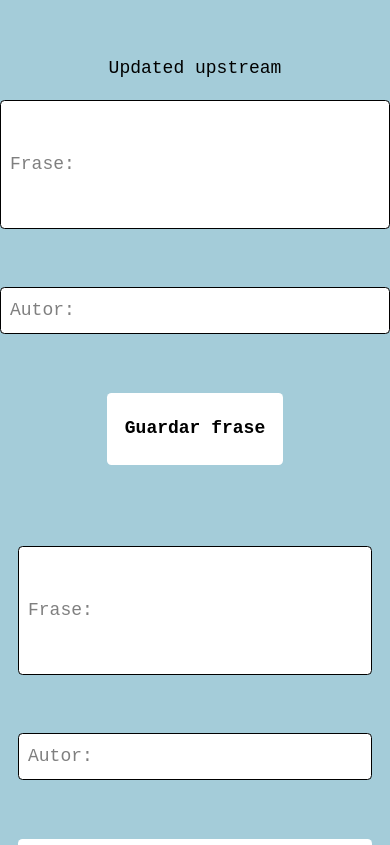
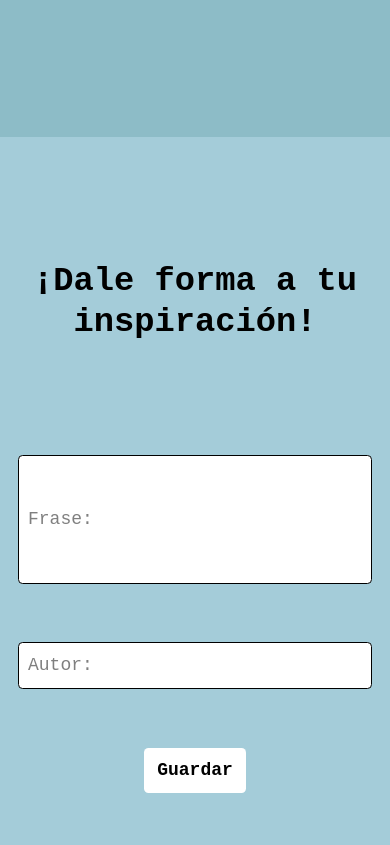
Before and after one commit to miaryl/p7_proyecto4, a React (Vite) app: page / in a window 390 px wide. Shown: the part 820-1665 px from the top of the page. Built offline with nearby package versions, Linux system fonts and the light colour scheme; a web font is replaced by a local one.

Commit message:
Form responsive section with full screen height

```diff
--- a/src/App.jsx
+++ b/src/App.jsx
@@ -12,13 +12,17 @@ function App() {
   return (
     <>
     <header> <Navbar /> </header>
-   <section id="inicio" className="scroll-mt-25 flex flex-col items-center gap-1 bg-[#8DBCC7] mt-25">
+    <section
+  id="inicio"
+  className="scroll-mt-25 flex flex-col items-center justify-center gap-1 bg-[#8DBCC7] mt-25 min-h-screen"
+>
   <h1 className="text-center text-4xl sm:text-5xl md:text-5xl lg:text-7xl xl:text-7xl font-bold mb-15 mt-15">
     MOTIVA TU DÍA
   </h1>
-      <ShowQuote />
-      <AddQuote />
-    </section>
+  <ShowQuote />
+  <AddQuote />
+</section>
+
 
     <section id="añadir" className="scroll-mt-25 flex flex-col items-center gap-4 bg-[#A4CCD9]">
       <Form />
--- a/src/components/form/form.jsx
+++ b/src/components/form/form.jsx
@@ -13,8 +13,7 @@ function Form () {
         const storedQuotes = JSON.parse(localStorage.getItem("quotes")) || [];
         setQuotes(storedQuotes);
         setRandomFrom(storedQuotes);
- }
-    , []);
+    }, []);
 
     const setRandomFrom = (quotes) => {
         if (quotes.length > 0) {
@@ -56,54 +55,18 @@ function Form () {
 
        setText("");
        setAuthor("");
-
-
     };
-
-    /*const handleEdit = (index) => {
-        const quoteToEdit = quotes[index];
-        setText(quoteToEdit.text);
-        setAuthor(quoteToEdit.author);
-        setEditingIndex(index);
-    };
-    const handleDelete = (index) => {
-        const updatedQuotes = quotes.filter((_, i) => i !== index);
-        updateStorage(updatedQuotes);
-        setEditingIndex(null);
-    };*/
-
-
-
 
     return (
         <>
-      <h2 className="text-3xl sm:text-4xl md:text-5xl lg:text-6xl font-bold text-center mt-10 mb-8">
+<section className="h-screen flex flex-col justify-center items-center px-4">
+  <h2 className="text-3xl sm:text-4xl md:text-5xl lg:text-6xl font-bold text-center mb-25">
     ¡Dale forma a tu inspiración!
   </h2>
- Updated upstream
-        <form onSubmit={handleSubmit}
-        className="quote-form flex flex-col gap-4 w-full max-w-md">
-        <input
-            type="text"
-            placeholder="Frase:"
-            value={text}
-            onChange={(e) => setText(e.target.value)}
-            className="quote-input border rounded bg-white py-[50px] mb-9 pl-2"
-            required
-        />
-        <input
-            type="text"
-            placeholder="Autor:"
-            value={author}
-            onChange={(e) => setAuthor(e.target.value)}
-            className="author-input border rounded bg-white p-2 mb-9"
-        />
-        <button type="submit"
-        className="w-auto self-center rounded bg-white font-bold cursor-pointer hover:bg-gray-200 px-4 py-5 mb-14">Guardar frase</button>
-        </form>
+
   <form
     onSubmit={handleSubmit}
-  className="quote-form flex flex-col gap-4 w-full max-w-md mx-auto px-4"
+    className="quote-form flex flex-col gap-4 w-full max-w-md mx-auto"
   >
     <input
       type="text"
@@ -122,13 +85,14 @@ function Form () {
     />
     <button
       type="submit"
-    className="w-full sm:w-auto self-center rounded bg-white font-bold cursor-pointer hover:bg-gray-200 px-4 py-5 mb-14"
+      className="w-auto self-center rounded bg-white font-bold cursor-pointer hover:bg-gray-200 px-3 py-2 mb-14 sm:px-4 sm:py-5"
     >
-    Guardar frase
+      Guardar
     </button>
   </form>
+</section>
 
- Stashed changes
+
         </>
     );
 }
```
Lines whose indentation alone changed are shown as unchanged.
